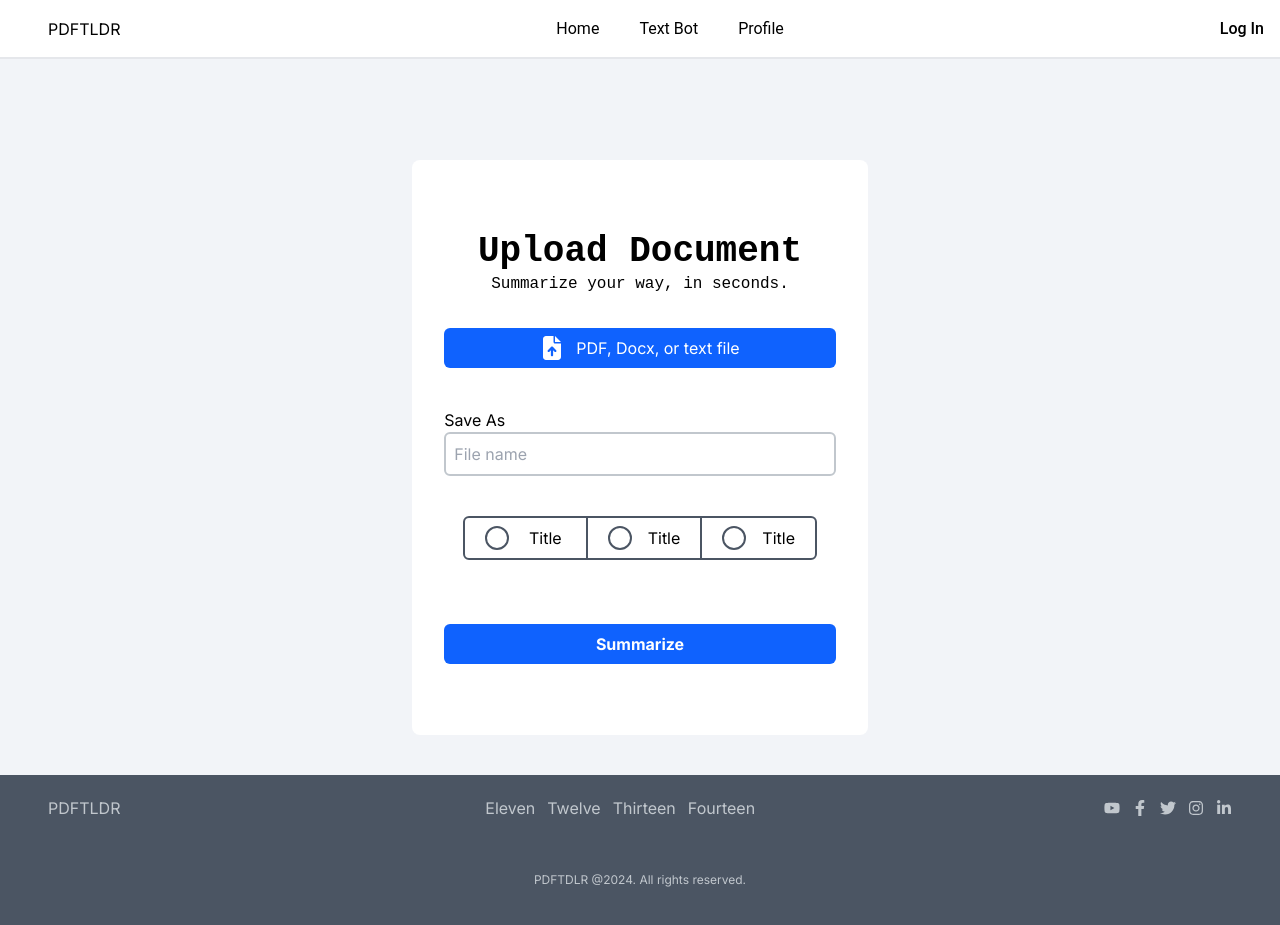
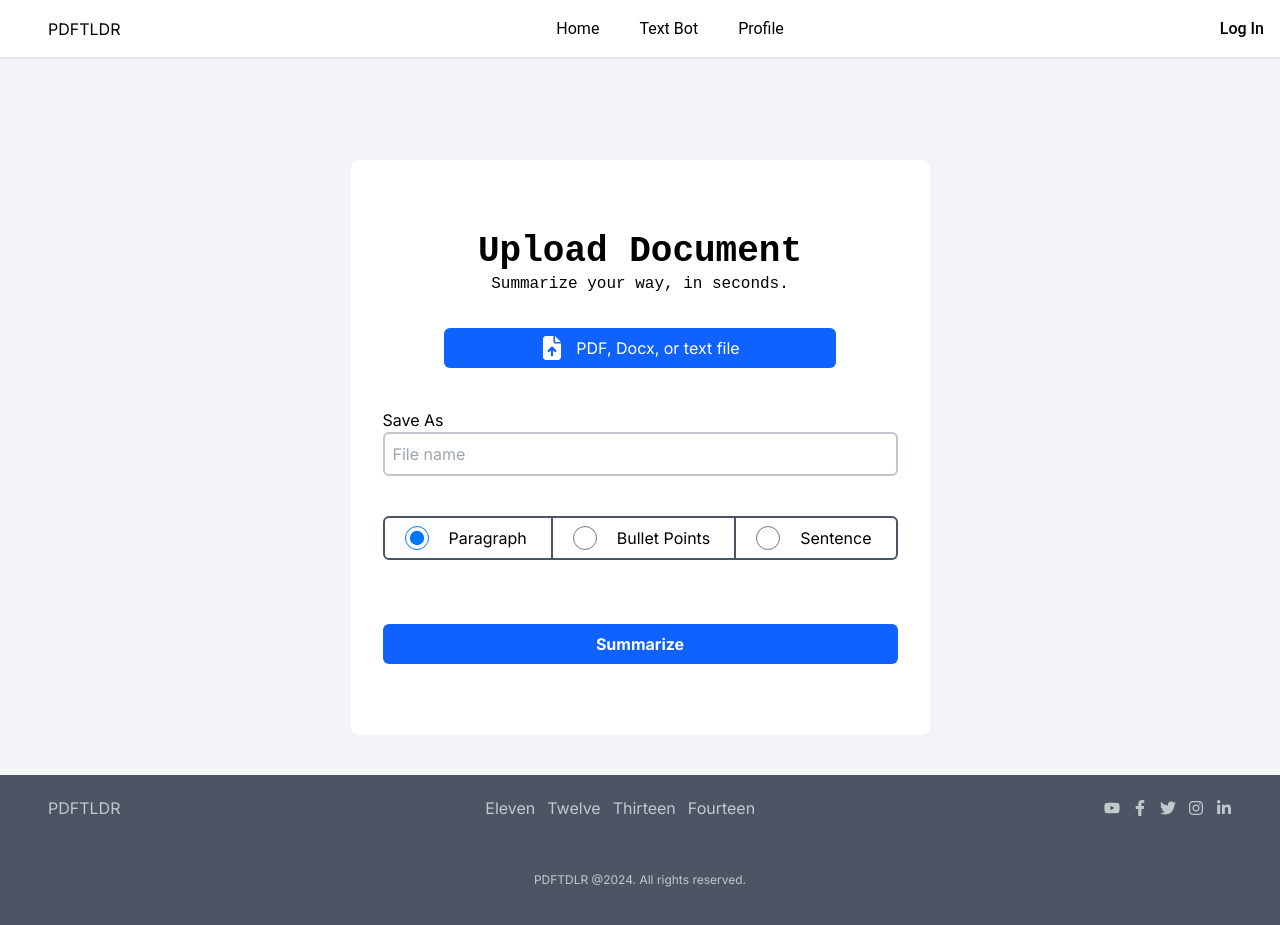
Before and after one commit to JacobChunn/PDFTLDR, a Next.js app: page /upload in a window 1280 px wide. Built offline with nearby package versions, Linux system fonts and the light colour scheme.

Commit message:
translation options implementation

```diff
--- a/app/api/openai/route.ts
+++ b/app/api/openai/route.ts
@@ -10,24 +10,59 @@ const openai = new OpenAI({
 
 export async function POST(request: Request) {
   const bodyBuffer = await new Response(request.body).arrayBuffer();
-  const bodyString = new TextDecoder("utf-8").decode(bodyBuffer);
+  const bodyJSON = new TextDecoder("utf-8").decode(bodyBuffer);
+  const body = JSON.parse(bodyJSON);
 
-  console.log(bodyString);
+  const { option, text } = body;
 
+  console.log(text);
+
+  let prompt = "";
+
+  switch (option) {
+    case "Paragraph":
+      prompt = "summarize this text with a paragraph:\n";
+      break;
+    case "Bullet Points":
+      prompt = "summarize this text with bullet points:\n ";
+      break;
+    case "Sentence":
+      prompt = "summarize this text with sentence:\n";
+      break;
+    default:
+      prompt = "summarize this text with a paragraph:\n";
+      break;
+  }
+
+  const chatGPTapiCall = async (prompt: string, text: string) => {
     try {
       const completion = await openai.chat.completions.create({
-      messages: [
-        { role: "system", content: "summarize this text:\n" + bodyString },
-      ],
+        messages: [{ role: "system", content: prompt + text }],
         model: "gpt-3.5-turbo",
       });
 
       const summary = completion.choices[0].message.content;
+
+      // if (option === "Bullet Points") {
+      //   //@ts-ignore
+      //   for (let i = 0; i < summary.length; i++) {
+      //     if (summary[i] === "\n") {
+      //       summary = summary.slice(0, i) + " " + summary.slice(i + 1);
+      //     }
+      //   }
+      // }
+
       console.log(`Summary: ${summary}`);
 
-    const response = new Response(JSON.stringify(summary));
-    return response;
+      return new Response(JSON.stringify(summary));
     } catch (e) {
       console.error(e);
+
+      return new Response(JSON.stringify("ChatGPT API call failed."));
     }
+  };
+
+  const response = await chatGPTapiCall(prompt, text);
+
+  return response;
 }
--- a/app/upload/page.tsx
+++ b/app/upload/page.tsx
@@ -16,8 +16,8 @@ export default function Upload() {
   );
   const [fileName, setFileName] = useState("PDF, Docx, or text file");
   const [text, setText] = useState("");
+  const [summaryType, setSummaryType] = useState("Paragraph");
 
-  console.log("preview file:", previewURL);
   // @ts-ignore
   const handleFileChange = async (e) => {
     const file = e.target.files[0];
@@ -36,8 +36,6 @@ export default function Upload() {
       const formData = new FormData();
       formData.append("file", file);
 
-
-
       const res = await axios.post("./api/parser", formData);
 
       const { data } = res;
@@ -46,25 +44,26 @@ export default function Upload() {
     } else {
       console.log("No file is present");
     }
-
-
   };
 
-
   const handleSummarize = async () => {
-    if(text == "") {
+    if (text == "") {
       console.log("No text to summarize");
       return;
     }
 
-    const res = await axios.post("./api/openai", text);
+    const GPTapiRequestData = {
+      option: summaryType,
+      text: text,
+    };
 
-    const blob = new Blob([JSON.stringify(res.data)], { type: 'text/plain' });
+    const res = await axios.post("./api/openai", GPTapiRequestData);
+
+    const blob = new Blob([JSON.stringify(res.data)], { type: "text/plain" });
     const url = URL.createObjectURL(blob);
 
     setPreviewURL(url);
-
-  }
+  };
   return (
     <div className="flex flex-col min-h-screen">
       <section className="[background:var(--color-background-grey)] flex-grow">
@@ -151,19 +150,53 @@ export default function Upload() {
               </div>
               <div className="flex justify-between border-2 rounded-md [border-color:var(--color-dark-grey)] mb-16">
                 <div className="flex items-center border-r-2 [border-color:var(--color-dark-grey)] p-1 px-5">
-                  <div className="w-6 h-6 border-2 [border-color:var(--color-dark-grey)] rounded-full p-1 mr-4"></div>
-                  <p className="p-1">Title</p>
+                  <input
+                    type="radio"
+                    id="paragraph"
+                    name="summaryType"
+                    value="Paragraph"
+                    checked={summaryType === "Paragraph"}
+                    onChange={() => setSummaryType("Paragraph")}
+                    className="w-6 h-6 border-2 [border-color:var(--color-dark-grey)] rounded-full p-1 mr-4 hover:cursor-pointer"
+                  />
+                  <label htmlFor="paragraph" className="p-1">
+                    Paragraph
+                  </label>
                 </div>
                 <div className="flex items-center border-r-2 [border-color:var(--color-dark-grey)] p-1 px-5">
-                  <div className="w-6 h-6 border-2 [border-color:var(--color-dark-grey)] rounded-full p-1 mr-4"></div>
-                  <p>Title</p>
+                  <input
+                    type="radio"
+                    id="bulletPoints"
+                    name="summaryType"
+                    value="Bullet Points"
+                    className="w-6 h-6 border-2 [border-color:var(--color-dark-grey)] rounded-full p-1 mr-4 hover:cursor-pointer"
+                    checked={summaryType === "Bullet Points"}
+                    onChange={() => setSummaryType("Bullet Points")}
+                  />
+                  <label htmlFor="bulletPoints" className="p-1">
+                    Bullet Points
+                  </label>
                 </div>
                 <div className="flex items-center [border-color:var(--color-dark-grey)] p-1 px-5">
-                  <div className="w-6 h-6 border-2  [border-color:var(--color-dark-grey)] rounded-full p-1 mr-4"></div>
-                  <p>Title</p>
+                  <input
+                    type="radio"
+                    id="sentence"
+                    name="summaryType"
+                    value="Sentence"
+                    checked={summaryType === "Sentence"}
+                    onChange={() => setSummaryType("Sentence")}
+                    className="w-6 h-6 border-2  [border-color:var(--color-dark-grey)] rounded-full p-1 mr-4 hover:cursor-pointer"
+                  />
+                  <label htmlFor="sentence" className="p-1">
+                    Sentence
+                  </label>
                 </div>
               </div>
-              <button onClick={handleSummarize} disabled={text == ""} className="[background:var(--color-blue)] [color:var(--color-white)] font-bold rounded-md p-2 px-6 w-full hover:bg-blue-600 transition duration-300">
+              <button
+                onClick={handleSummarize}
+                disabled={text == ""}
+                className="[background:var(--color-blue)] [color:var(--color-white)] font-bold rounded-md p-2 px-6 w-full hover:bg-blue-600 transition duration-300"
+              >
                 Summarize
               </button>
             </div>
```
Lines whose indentation alone changed are shown as unchanged.
